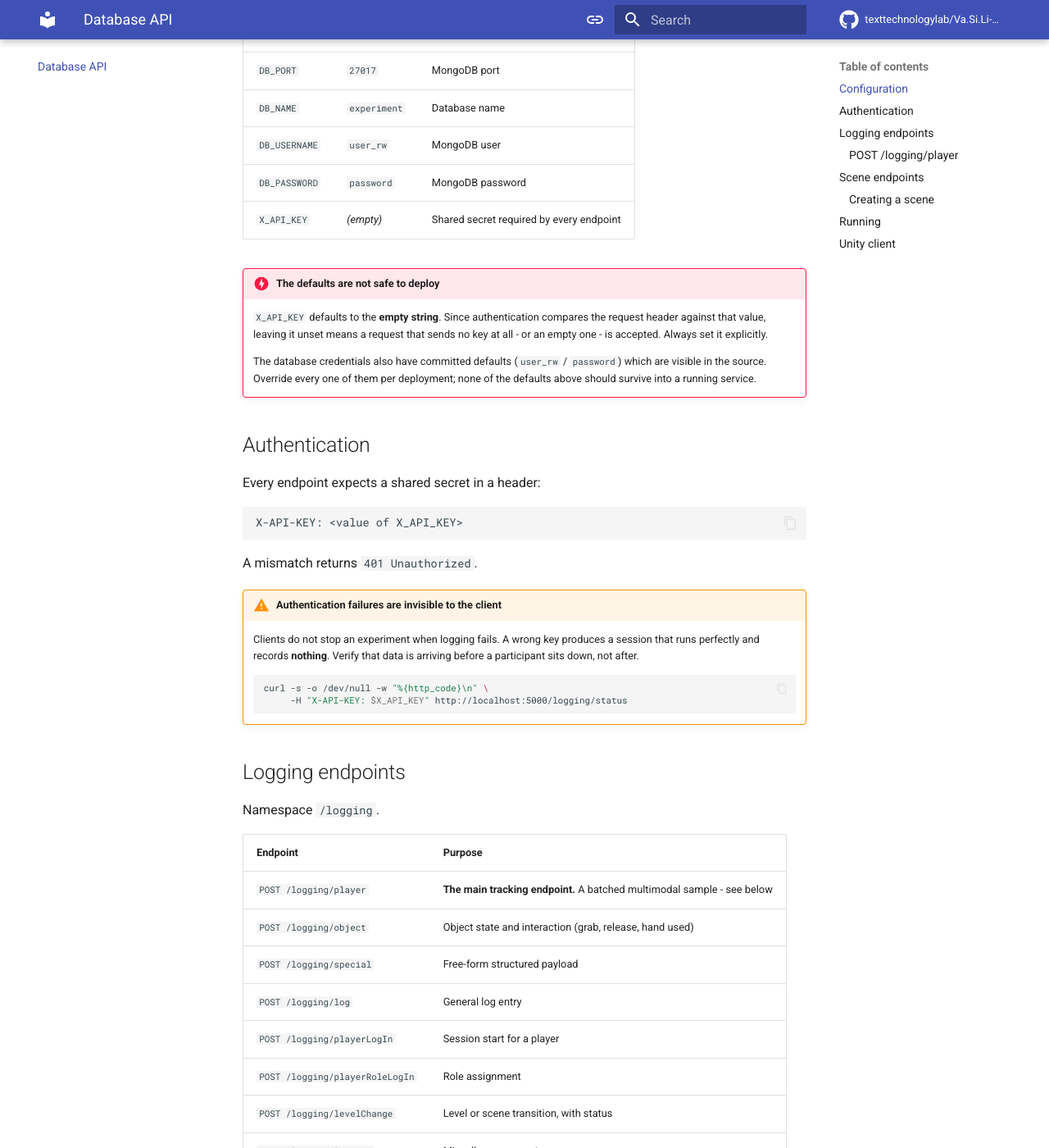
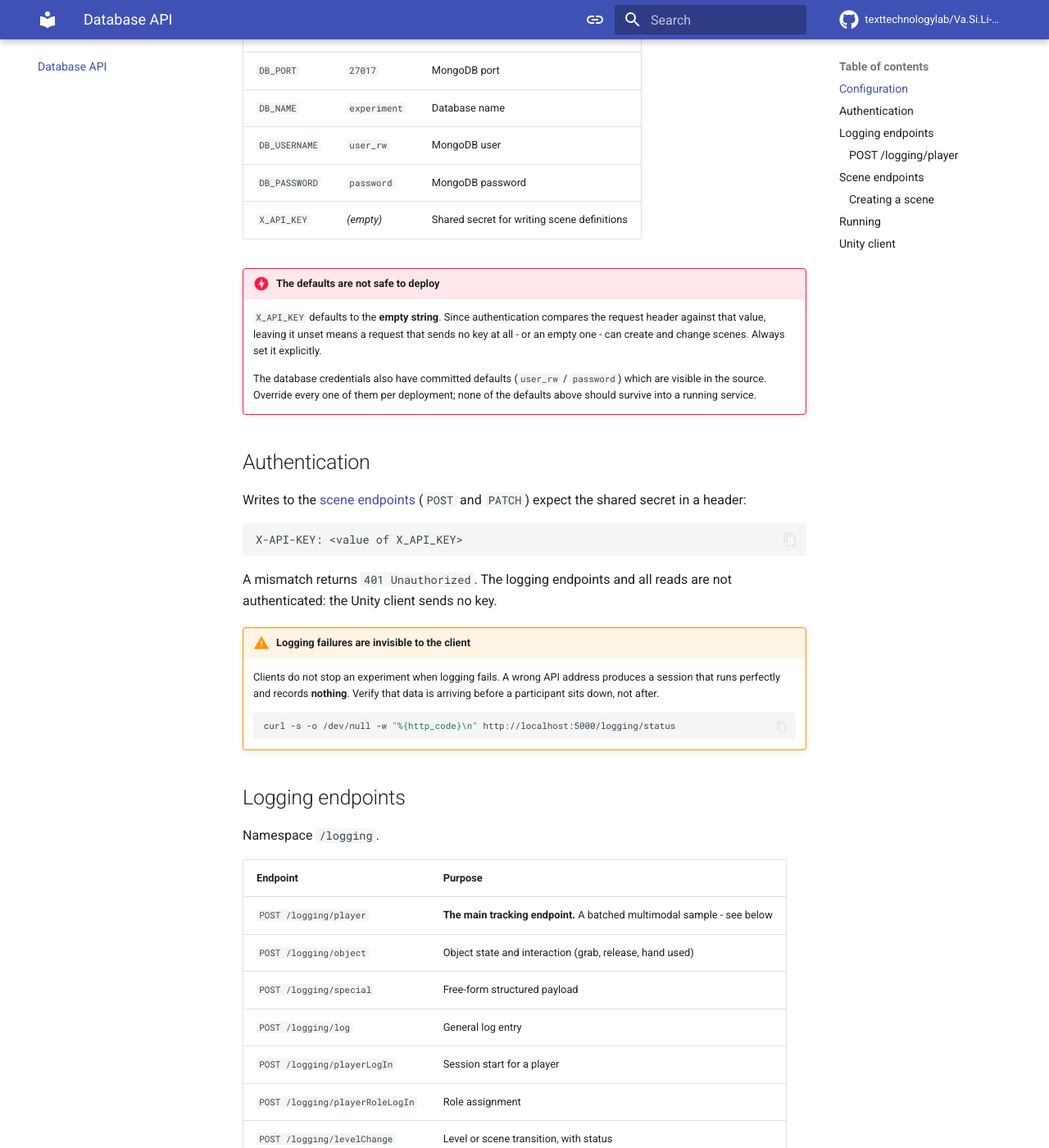
Before and after one commit to texttechnologylab/Va.Si.Li-Lab-backend, an MkDocs documentation site: the page built from docs/database_api.md, in a window 1280 px wide and 1400 px high, scrolled down 627 px. Shown: the whole window at 82% size. Built offline with MkDocs 1.6.1 and Material for MkDocs 9.7.7, drawn with Linux system fonts in a browser that asks for light colours; comment, search, counter and statistics services are not loaded; some of the changed text lies outside the part shown.

````diff
--- a/docs/database_api.md
+++ b/docs/database_api.md
@@ -22,12 +22,13 @@ All configuration is by environment variable.
 | `DB_NAME` | `experiment` | Database name |
 | `DB_USERNAME` | `user_rw` | MongoDB user |
 | `DB_PASSWORD` | `password` | MongoDB password |
-| `X_API_KEY` | *(empty)* | Shared secret required by every endpoint |
+| `X_API_KEY` | *(empty)* | Shared secret for writing scene definitions |
 
 !!! danger "The defaults are not safe to deploy"
     `X_API_KEY` defaults to the **empty string**. Since authentication compares
     the request header against that value, leaving it unset means a request that
-    sends no key at all - or an empty one - is accepted. Always set it explicitly.
+    sends no key at all - or an empty one - can create and change scenes. Always
+    set it explicitly.
 
     The database credentials also have committed defaults (`user_rw` /
     `password`) which are visible in the source. Override every one of them per
@@ -36,22 +37,23 @@ All configuration is by environment variable.
 
 ## Authentication
 
-Every endpoint expects a shared secret in a header:
+Writes to the [scene endpoints](#scene-endpoints) (`POST` and `PATCH`) expect the
+shared secret in a header:
 
 ```
 X-API-KEY: <value of X_API_KEY>
 ```
 
-A mismatch returns `401 Unauthorized`.
+A mismatch returns `401 Unauthorized`. The logging endpoints and all reads are not
+authenticated: the Unity client sends no key.
 
-!!! warning "Authentication failures are invisible to the client"
-    Clients do not stop an experiment when logging fails. A wrong key produces a
-    session that runs perfectly and records **nothing**. Verify that data is
-    arriving before a participant sits down, not after.
+!!! warning "Logging failures are invisible to the client"
+    Clients do not stop an experiment when logging fails. A wrong API address
+    produces a session that runs perfectly and records **nothing**. Verify that
+    data is arriving before a participant sits down, not after.
 
     ```bash
-    curl -s -o /dev/null -w "%{http_code}\n" \
-         -H "X-API-KEY: $X_API_KEY" http://localhost:5000/logging/status
+    curl -s -o /dev/null -w "%{http_code}\n" http://localhost:5000/logging/status
     ```
 
 ## Logging endpoints
@@ -134,9 +136,9 @@ All writes (`POST`/`PATCH`) require the `X-API-KEY` header; reads on `/scene`,
 ### Creating a scene
 
 Scenes can be built up entirely through this API - no direct MongoDB access is
-needed. This is the same structure the Unity client and the manual
-`scenarios-languages` collection entries have always used; the API just gives
-you a safe way to write it instead of hand-editing MongoDB. See
+needed. Scenes are stored in the `scenarios` collection, in the structure the
+Unity client reads (`ApiScene`); the API just gives you a safe way to write it
+instead of hand-editing MongoDB. See
 [Adding Scenes](https://texttechnologylab.github.io/Va.Si.Li-Lab/getting_started/adding_scenes/)
 for the concept and the full field reference.
 
@@ -145,14 +147,18 @@ scenario's stages). Each role and level gets **locales** - per-language strings
 shown to the player. Build it in that order, since each step below references
 the scene's `_id` from the first response.
 
+The example creates a definition for the `InterView` sample scene of
+Va.Si.Li-Lab: an interviewee in VR, who starts and ends the level. `internalName`
+is the name of the Unity scene, `spawnPosition` the name of a GameObject in it.
+
 **1. Create the scene.**
 
 ```bash
 curl -X POST "$API/scene" -H "X-API-KEY: $KEY" -H "Content-Type: application/json" -d '{
-    "name": "Praktikum Experiment 3",
-    "shortName": "Praktikum 3",
+    "name": "InterView Sample",
+    "shortName": "InterView",
     "author": "Jane Doe",
-    "internalName": "PraktikumScenario03",
+    "internalName": "InterView",
     "enabled": true
 }'
 # -> {"status": "success", "message": "<scene id>"}
@@ -252,6 +258,8 @@ directory.
 
 ## Unity client
 
-Point the Va.Si.Li API asset `host` at this service and set the same
-`X_API_KEY`. See the
-[Va.Si.Li-Lab documentation](https://texttechnologylab.github.io/Va.Si.Li-Lab/).
+Set `api` in the client's endpoints configuration (`VasiliEndpoints`, created via
+*Tools > Va.Si.Li > Create Endpoints Config*) to this service's URL. The client
+needs no API key. See
+[Endpoints Configuration](https://texttechnologylab.github.io/Va.Si.Li-Lab/modules/endpoints/)
+in the Va.Si.Li-Lab documentation.
--- a/mkdocs.yml
+++ b/mkdocs.yml
@@ -14,6 +14,8 @@ nav:
   - Optional Services:
       - Chatbot: ./services/chatbot.md
       - Speech: ./services/speech.md
+      - VR Agent: ./services/vr_agent.md
+      - TTS/STT: ./services/tts_stt.md
   - Deployment: deployment.md
 
 theme:
````
Also changed, not shown: other parts of docs/database_api.md (+7 -7 lines), README.md (+4 -2 lines), docs/deployment.md (+5 -3 lines), docs/index.md (+13 -6 lines), docs/services/speech.md (+3 -4 lines), docs/services/tts_stt.md (added, +54 -0 lines), docs/services/vr_agent.md (added, +71 -0 lines), docs/ubiq_server.md (+5 -3 lines), 2 other files.
